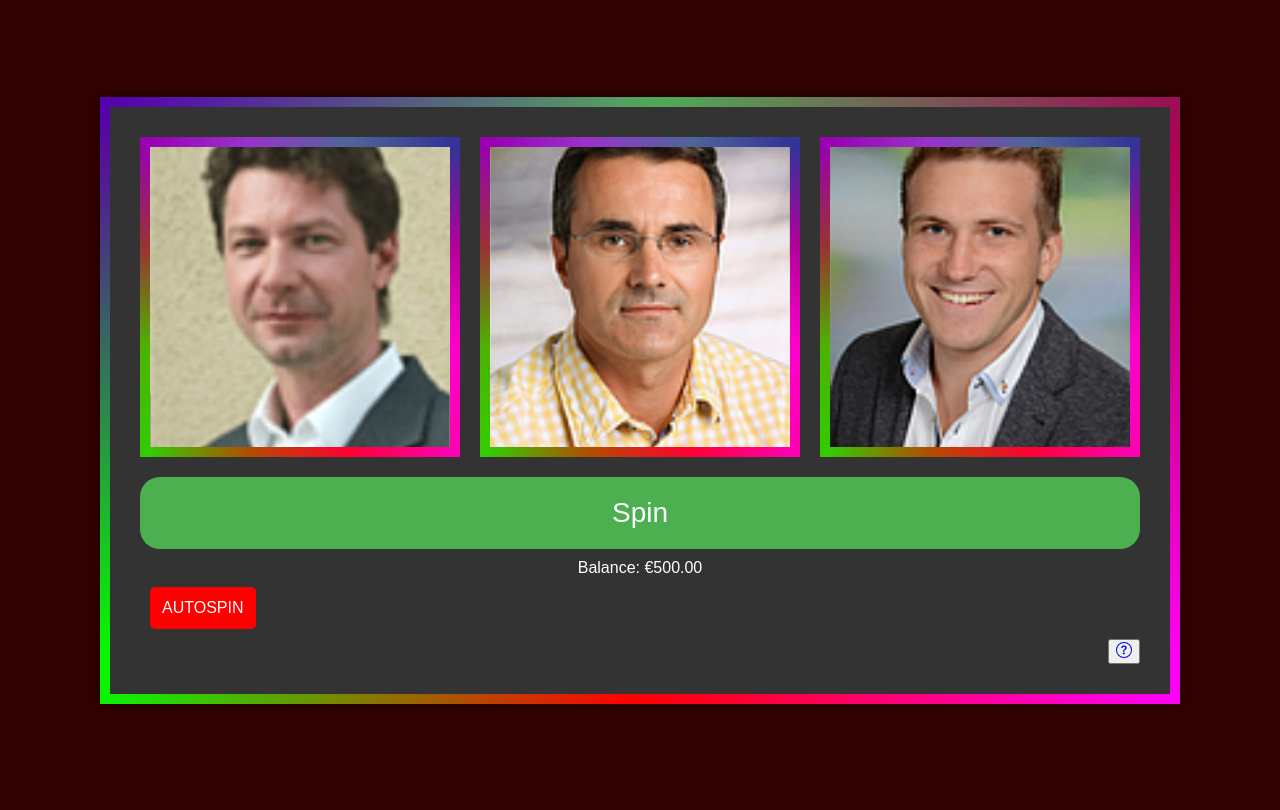
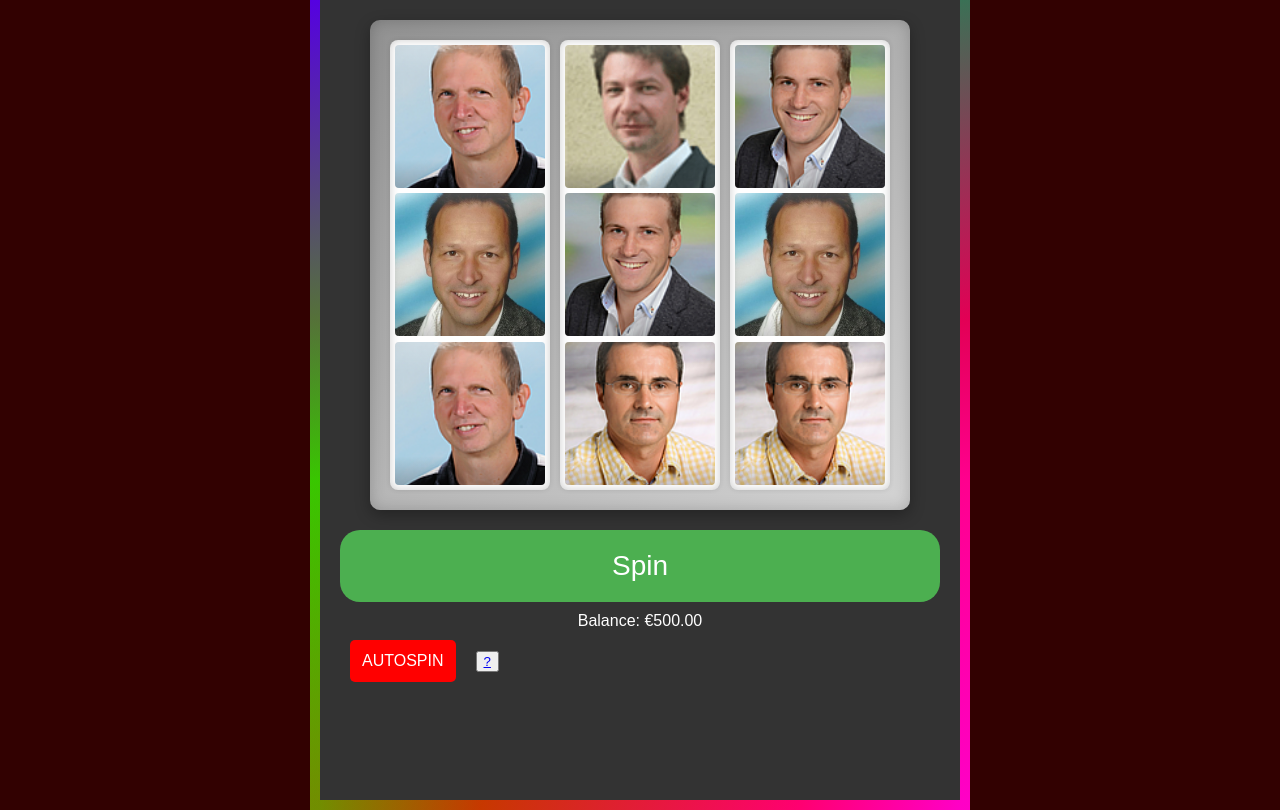
Before and after one commit to llaamma/llaamma.github.io, a website built with Vite: page index.html in a window 1280 px wide. Both pictures are taken after a click on the button "Über 18 oder Älter - Ich fahre fort". Built offline with nearby package versions, Linux system fonts and the light colour scheme.

Commit message:
reworked whole code, added 3x3 field, smoother transistions, reworked also ui and I hate this fucking code, FUCK

```diff
--- a/index.html
+++ b/index.html
@@ -20,44 +20,45 @@
 
     <div id="mainContent" style="display: none">
       <div class="slotMachine">
+        <!-- Reels section -->
         <div class="reels">
-          <div class="slot1">
-            <div id="reel1" class="reel"></div>
+          <div class="reel-column">
+            <div id="reel1-top" class="reel"></div>
+            <div id="reel1-middle" class="reel"></div>
+            <div id="reel1-bottom" class="reel"></div>
           </div>
-          <div class="slot2">
-            <div id="reel2" class="reel"></div>
+          <div class="reel-column">
+            <div id="reel2-top" class="reel"></div>
+            <div id="reel2-middle" class="reel"></div>
+            <div id="reel2-bottom" class="reel"></div>
           </div>
-          <div class="slot3">
-            <div id="reel3" class="reel"></div>
+          <div class="reel-column">
+            <div id="reel3-top" class="reel"></div>
+            <div id="reel3-middle" class="reel"></div>
+            <div id="reel3-bottom" class="reel"></div>
           </div>
         </div>
-        <button id="spin">Spin</button>
-        <div id="result"></div>
-        <div id="score">Balance: €250.00</div>
-        <div>
-          <button id="autospin" class="autospin">AUTOSPIN</button>
-          <div class="helpIcon">
-            <button>
-              <a href="./help.html">
-                <svg
-                  xmlns="http://www.w3.org/2000/svg"
-                  width="16"
-                  height="16"
-                  fill="currentColor"
-                  class="bi bi-question-circle"
-                  viewBox="0 0 16 16"
-                >
-                  <path
-                    d="M8 15A7 7 0 1 1 8 1a7 7 0 0 1 0 14m0 1A8 8 0 1 0 8 0a8 8 0 0 0 0 16"
-                  />
-                  <path
-                    d="M5.255 5.786a.237.237 0 0 0 .241.247h.825c.138 0 .248-.113.266-.25.09-.656.54-1.134 1.342-1.134.686 0 1.314.343 1.314 1.168 0 .635-.374.927-.965 1.371-.673.489-1.206 1.06-1.168 1.987l.003.217a.25.25 0 0 0 .25.246h.811a.25.25 0 0 0 .25-.25v-.105c0-.718.273-.927 1.01-1.486.609-.463 1.244-.977 1.244-2.056 0-1.511-1.276-2.241-2.673-2.241-1.267 0-2.655.59-2.75 2.286m1.557 5.763c0 .533.425.927 1.01.927.609 0 1.028-.394 1.028-.927 0-.552-.42-.94-1.029-.94-.584 0-1.009.388-1.009.94"
-                  /></svg
-              ></a>
-            </button>
+
+        <!-- Controls section -->
+        <div class="controls-container">
+          <button id="spin">Spin</button>
+          <div id="result"></div>
+          <div id="score">Balance: €250.00</div>
+          <div class="bottom-controls">
+            <button id="autospin" class="autospin">AUTOSPIN</button>
+            <div class="helpIcon">
+              <button><a href="./help.html">?</a></button>
+            </div>
           </div>
         </div>
       </div>
+    </div>
+
+
+
+
+</div>
+
 
       <audio
         id="backgroundMusic"
--- a/main.js
+++ b/main.js
@@ -11,13 +11,15 @@ document.addEventListener("DOMContentLoaded", () => {
     ageVerification.style.display = "none";
     mainContent.style.display = "block";
   });
+  const initialImages = slotMachine.reelStates.map((reel) =>
+    reel.map((index) => slotMachine.teachers[index].image)
+  );
+  updateReel(initialImages);
 });
 
 //? Initialisierung der Variablen
 const slotMachine = new SlotMachine();
-const reel1 = document.getElementById("reel1");
-const reel2 = document.getElementById("reel2");
-const reel3 = document.getElementById("reel3");
+
 const spinBtn = document.getElementById("spin");
 const balanceDisplay = document.getElementById("score");
 const result = document.getElementById("result");
@@ -27,11 +29,16 @@ var autoSpinInterval = null;
 
 //? Funktion zum aktualisieren der Reels
 function updateReel(reelImages) {
-  [reel1, reel2, reel3].forEach((reel, index) => {
-    reel.style.backgroundImage = `url('${reelImages[index]}')`;
+  for (let i = 0; i < 3; i++) {
+    for (let j = 0; j < 3; j++) {
+      const reel = document.getElementById(
+        `reel${i + 1}-${j === 0 ? "top" : j === 1 ? "middle" : "bottom"}`
+      );
+      reel.style.backgroundImage = `url('${reelImages[i][j]}')`;
       reel.style.backgroundSize = "cover";
       reel.style.backgroundPosition = "center";
-  });
+    }
+  }
 }
 
 //? Funktion zum stoppen des aktuellen Musik
@@ -42,7 +49,6 @@ function stopCurrentAudio() {
   }
 }
 
-//? Funktionen zum drehen des Slots
 const spin = () => {
   if (spinBtn.disabled || slotMachine.getBalance() <= 10) {
     return;
@@ -52,46 +58,43 @@ const spin = () => {
   spinBtn.disabled = true;
   result.textContent = "Spinning....";
 
-  [reel1, reel2, reel3].forEach((reel) => {
+  document.querySelectorAll(".reel").forEach((reel, index) => {
+    setTimeout(() => {
+      reel.classList.remove("stopping");
       reel.classList.add("spinning");
+    }, index * 100);
   });
 
   const spinResult = slotMachine.spin(10);
 
+  const stopReel = (reelNumber) => {
+    const reelPositions = ["top", "middle", "bottom"];
+    reelPositions.forEach((pos) => {
+      const reel = document.getElementById(`reel${reelNumber}-${pos}`);
+      reel.classList.remove("spinning");
+      void reel.offsetWidth;
+      reel.classList.add("stopping");
+    });
+    updateReel(spinResult.reelImages);
+  };
+
+  setTimeout(() => stopReel(1), 1500);
+  setTimeout(() => stopReel(2), 2000);
   setTimeout(() => {
-    reel1.classList.remove("spinning");
-    reel1.classList.add("stopping");
-    reel1.style.backgroundImage = `url('${spinResult.reels[0]}')`;
-  }, 1500);
-
-  setTimeout(() => {
-    reel2.classList.remove("spinning");
-    reel2.classList.add("stopping");
-    reel2.style.backgroundImage = `url('${spinResult.reels[1]}')`;
-  }, 2300);
-
-  setTimeout(() => {
-    reel3.classList.remove("spinning");
-    reel3.classList.add("stopping");
-    reel3.style.backgroundImage = `url('${spinResult.reels[2]}')`;
-
-    setTimeout(() => {
-      [reel1, reel2, reel3].forEach((reel) => {
-        reel.classList.remove("stopping");
-      });
+    stopReel(3);
 
     result.textContent = spinResult.message;
     balanceDisplay.textContent = `Balance: €${spinResult.balance.toFixed(2)}`;
 
-      //? spiele musik
     if (spinResult.audio) {
       currentAudio = new Audio(spinResult.audio);
       currentAudio.play();
     }
 
+    setTimeout(() => {
       spinBtn.disabled = slotMachine.getBalance() < 10;
     }, 500);
-  }, 2700);
+  }, 2500);
 };
 
 //? Funktion zum starten des Auto Spins
--- a/style.css
+++ b/style.css
@@ -10,6 +10,7 @@
 .helpIcon{
   justify-content: end;
   display: flex;
+
 }
 
 .help{
@@ -19,9 +20,6 @@
   left: 0;
   position: absolute;
 }
-
-
-
 
 .casinos{
   color:rgb(132, 33, 33);
@@ -68,14 +66,19 @@ body {
 }
 
 .slotMachine {
+  width: 600px;
+  height: 95vh;
   background-color: #333333;
   border: 10px solid transparent;
-  padding: 30px;
-  box-shadow: 0 0 10px rgba(0, 0, 0, 0.5);
+  padding: 20px;
+  display: flex;
+  flex-direction: column;
+  align-items: center;
 
   animation: borderGradient  150ms linear infinite;
   border-image: linear-gradient(70deg, #ff0000, #00ff00, #0000ff, #ff00ff) 2;
 }
+
 
 @keyframes borderGradient {
   0% {
@@ -96,32 +99,78 @@ body {
 }
 
 .reels {
+  height: 450px;
   display: flex;
-  gap: 20px;
+  gap: 10px;
   margin-bottom: 20px;
+  background: linear-gradient(145deg, #919191, #d4d4d4);
+  padding: 20px;
+  border-radius: 10px;
+  box-shadow:
+    inset 0 0 15px rgba(0,0,0,0.2),
+    0 5px 15px rgba(0,0,0,0.3);
+}
+.reel-column{
+  position: relative;
+  display: flex;
+  flex-direction: column;
+  gap: 5px;
+  background: white;
+  padding: 5px;
+  border-radius: 8px;
+  box-shadow:
+    inset 0 0 10px rgba(0,0,0,0.2),
+    0 0 5px rgba(0,0,0,0.1);
 }
 
-
 .reel {
-  width: 300px;
-  height: 300px;
-  border: 10px solid transparent;
-  border-radius: 25px;
+  width: 150px;
+  height: 150px;
+  border: none;
+  border-radius: 4px;
   display: flex;
   justify-content: center;
   align-items: center;
   overflow: hidden;
   background-size: cover;
   background-position: center;
-  transform: translate3d(0, 0, 0);
-  will-change: transform, background-position;
-  backface-visibility: hidden;
-  -webkit-font-smoothing: antialiased;
-  -moz-osx-font-smoothing: grayscale;
+  transform: translateZ(0);
+  will-change: transform, filter;
+  transition: filter 0.2s ease;
+  position: relative;
+}
+.reel::after{
+  content: '';
+  position: absolute;
+  top: 0;
+  left: 0;
+  right: 0;
+  bottom: 0;
+  background: linear-gradient(
+    to bottom,
+    rgba(255,255,255,0.2) 0%,
+    rgba(255,255,255,0) 20%,
+    rgba(0,0,0,0) 80%,
+    rgba(0,0,0,0.2) 100%
+  );
+  pointer-events: none;
+}
+.controls-container {
 
-  animation: borderGradient  500ms linear infinite;
-  border-image: linear-gradient(45deg, #ff0000, #00ff00, #0000ff, #ff00ff) 1;
+
+
+  border-radius: 10px;
+
 }
+
+.bottom-controls {
+  display: flex;
+
+  align-items: center;
+  gap: 10px;
+  width: 100%;
+}
+
 
 @keyframes borderGradient {
   0% {
@@ -143,7 +192,7 @@ body {
 
 #spin {
   display: block;
-  width: 100%;
+  width: 600px;
   padding: 20px;
   font-size: 28px;
   background-color: #4CAF50;
@@ -151,7 +200,15 @@ body {
   border: none;
   border-radius: 20px;
   cursor: pointer;
+}
 
+#spin:active{
+  #spin:hover{
+    transform: translateY(-1px);
+    box-shadow:
+    0 2px 4px rgba(0,0,0,0.1),
+    0 1px 2px rgba(0,0,0,0.1);
+  }
 }
 
 #result, #score {
@@ -160,8 +217,8 @@ body {
   color: white;
 }
 .autospin{
-  align-items: center;
-  display: block;
+  align-items: start;
+
   margin: 10px;
   font-size: 16px;
   background-color: #ff0000;
@@ -174,33 +231,38 @@ body {
 
 
 .spinning {
-  animation: spinReel 0.25s linear infinite;
-  transform: translate3d(0, 0, 0);
-
+  animation: spinReel 0.5s linear infinite;
+  filter: blur(1px);
+  transform: translateZ(0);
 }
 
 
 
 
 @keyframes spinReel {
-  from {
-    background-position: center 0;
+  0% {
+    background-position: 0 0;
   }
-  to {
-    background-position: 0 1000px;
+  100% {
+    background-position: 0 -1000%;
   }
 }
 
 .stopping {
   animation: stopReel 0.5s cubic-bezier(0.23, 1, 0.32, 1) forwards;
-  transform: translate3d(0, 0, 0);
+  transform: translateZ(0);
 }
 @keyframes stopReel {
   0% {
-    background-position: 0 -m,1000px;
+    background-position: 0 1000%;
+    filter: blur(2px);
+  }
+  50% {
+    filter: blur(1px);
   }
   100% {
     background-position: center;
+    filter: blur(0);
   }
 }
 
```
Also changed, not shown: SlotMachine.js (+42 -18 lines). Lines whose indentation alone changed are shown as unchanged.
